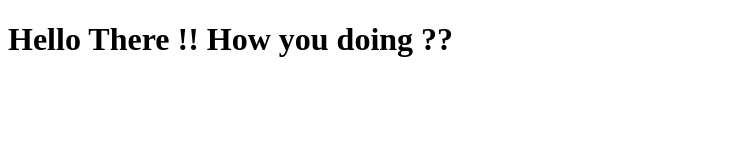
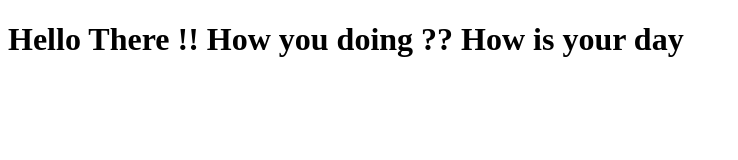
Before and after one commit to Sivabalan-S/coursera, a plain HTML site: page site/index.html in a window 1280 px wide. Shown: the whole page, without its empty margins (0-738 px from the left). Drawn offline with Linux system fonts and the light colour scheme.

Commit message:
slight changes

```diff
--- a/site/index.html
+++ b/site/index.html
@@ -4,6 +4,6 @@
 	<title>Hello World !!</title>
 </head>
 <body>
-<h1>Hello There !! How you doing ??</h1>
+<h1>Hello There !! How you doing ?? How is your day </h1>
 </body>
 </html>
```
